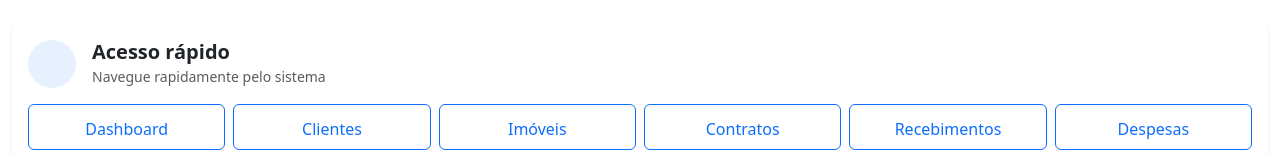
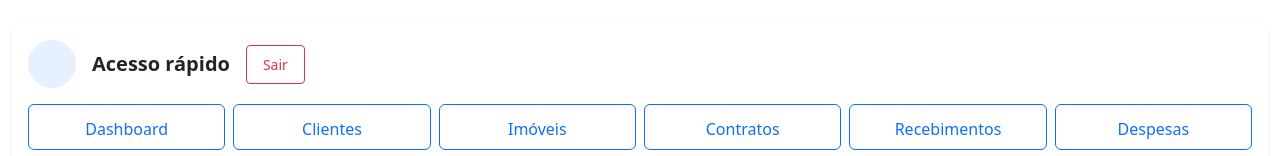
Before and after one commit to MarianeStriani/sistema-imobiliaria, a Next.js app: page /financeiro in a window 1280 px wide. Shown: the top 156 px of the page. Built offline with nearby package versions, Linux system fonts and the light colour scheme; no server answers; the database is empty.

Commit message:
Atualizar o page.js

```diff
--- a/app/financeiro/page.js
+++ b/app/financeiro/page.js
@@ -2,6 +2,7 @@
 
 import { useEffect, useMemo, useState } from "react";
 import { supabase } from "../../lib/supabase";
+import LogoutButton from "../components/LogoutButton";
 
 export default function FinanceiroPage() {
   const [recebimentos, setRecebimentos] = useState([]);
@@ -365,12 +366,8 @@ export default function FinanceiroPage() {
               <h5 className="fw-bold mb-0">
                 Acesso rápido
               </h5>
-
-              <small className="text-muted">
-                Navegue rapidamente pelo sistema
-              </small>
             </div>
-
+            <LogoutButton/>
           </div>
 
           <div className="row g-2">
```
